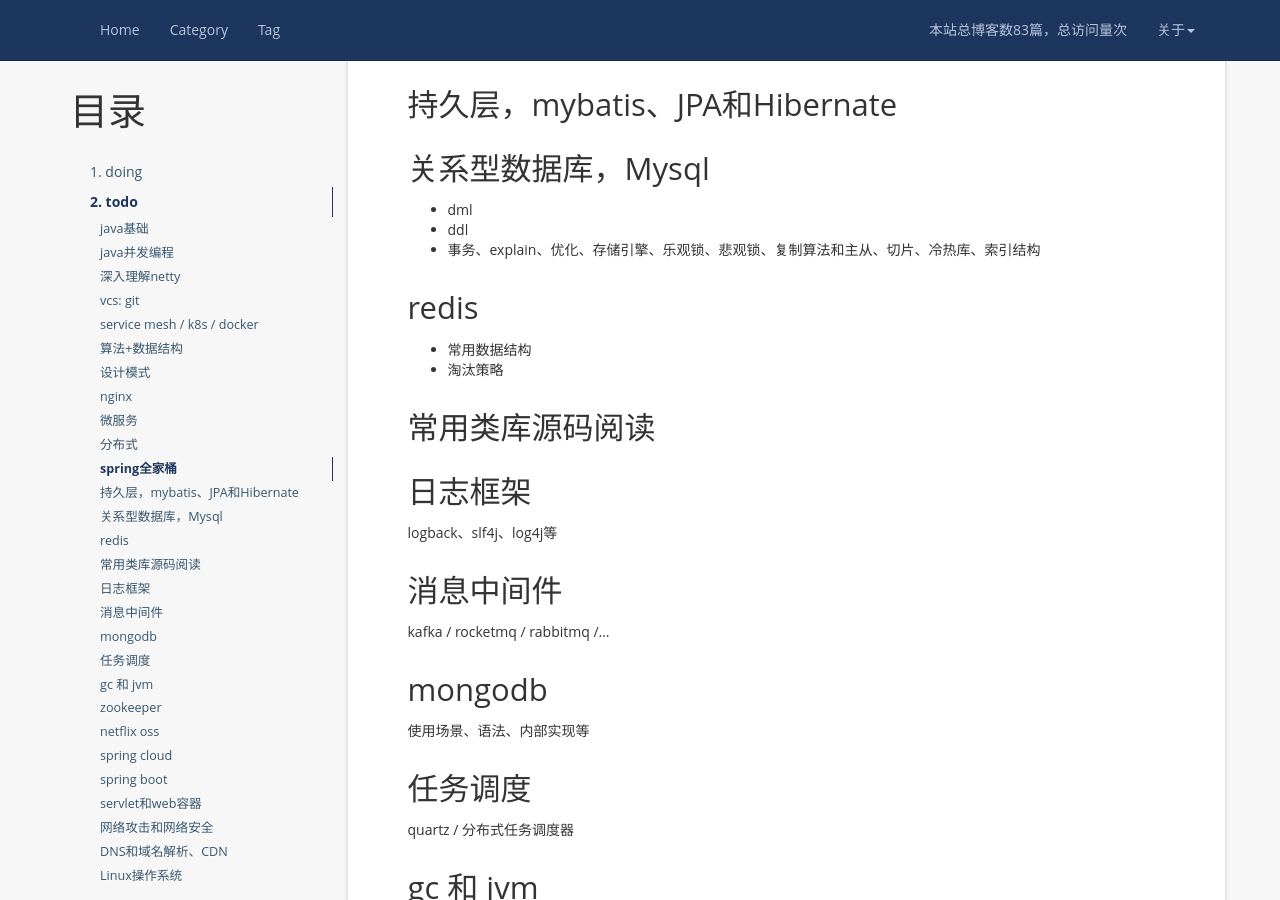
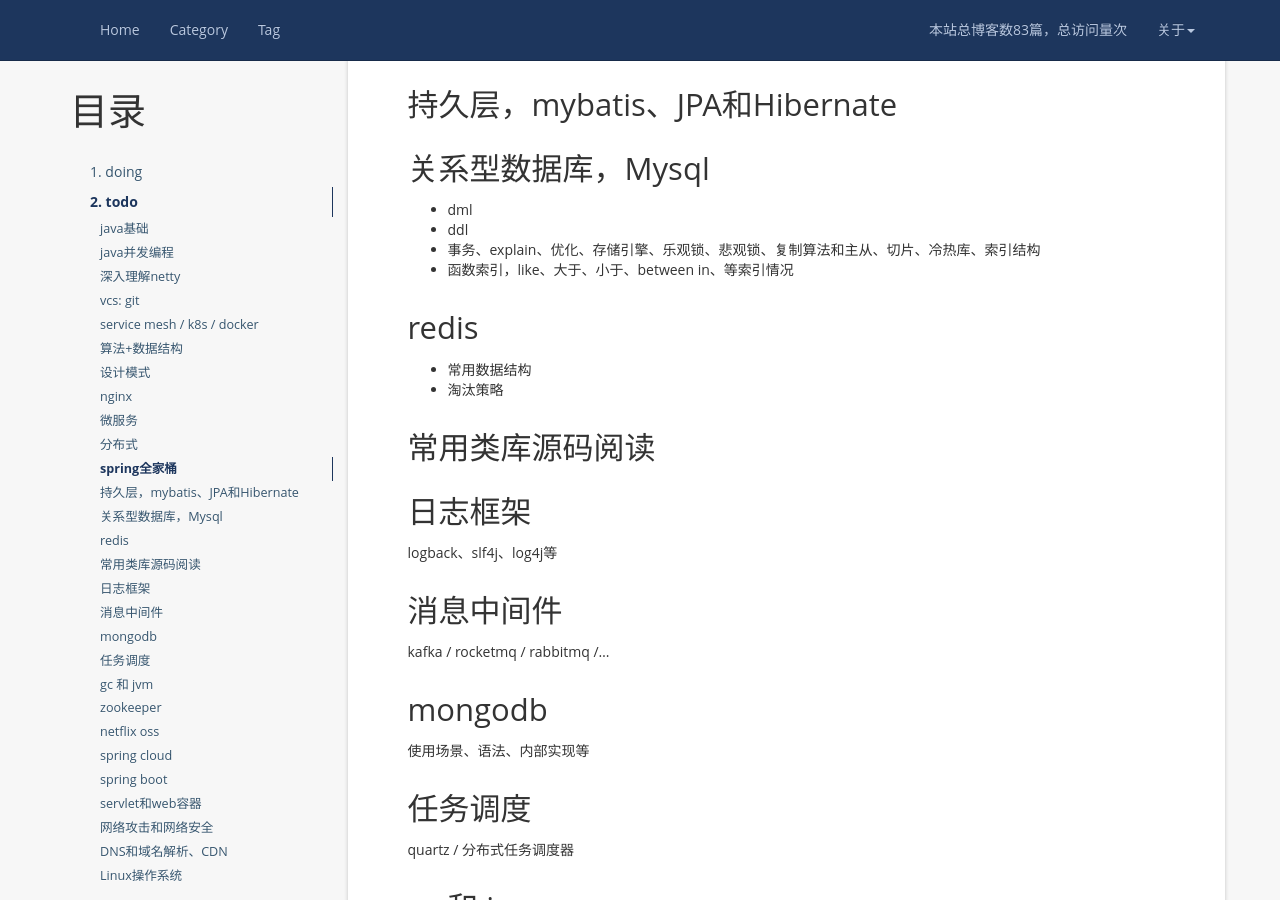
Before and after one commit to zhangfb95/zhangfb95.github.io.bak, a Jekyll site: the page built from plan.md, in a window 1280 px wide and 900 px high, scrolled down 2863 px. Built offline with Jekyll 4.4.1, drawn with Linux system fonts in a browser that asks for light colours; nearby versions of some CDN libraries; a script that is not in the unit is left out; comment, search, counter and statistics services are not loaded.

Commit message:
增加mysql技术点

```diff
--- a/plan.md
+++ b/plan.md
@@ -126,6 +126,7 @@ permalink: /plan/
 + dml
 + ddl
 + 事务、explain、优化、存储引擎、乐观锁、悲观锁、复制算法和主从、切片、冷热库、索引结构
++ 函数索引，like、大于、小于、between in、等索引情况
 
 ## redis
 
```
